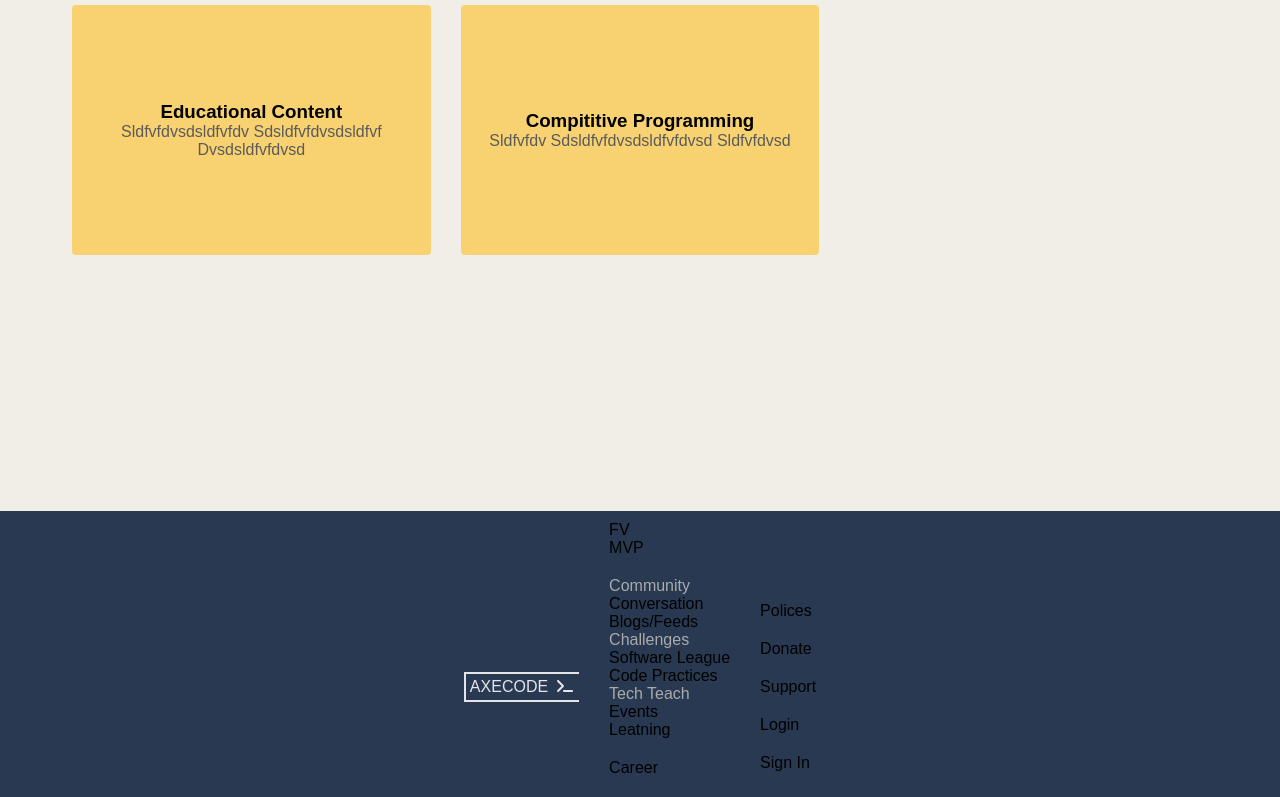
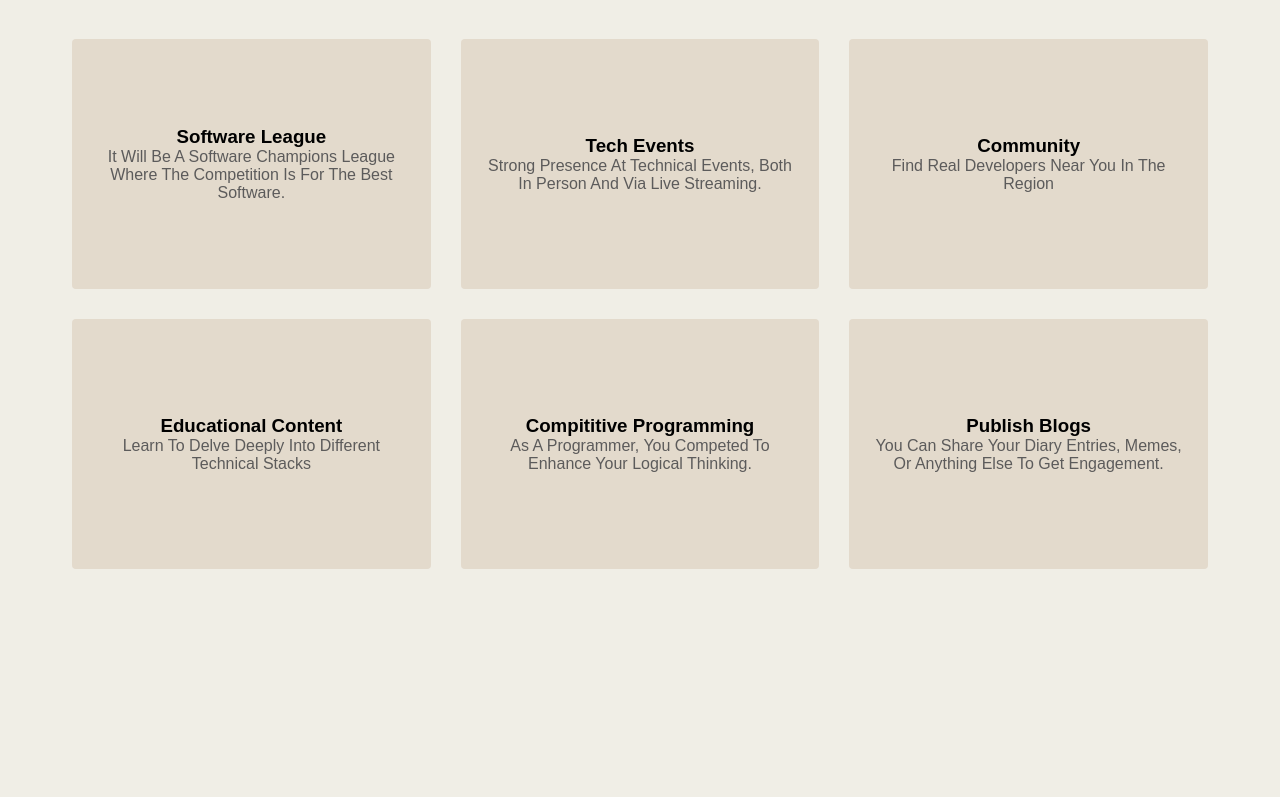
Before and after one commit to mohamed-ctrl878/axecode-demo, a React (Vite) app: page / in a window 1280 px wide. Shown: the part 1680-2477 px from the top of the page. Built offline with nearby package versions, Linux system fonts and the light colour scheme; a web font is replaced by a local one.

Commit message:
feature content

```diff
--- a/src/index.css
+++ b/src/index.css
@@ -68,7 +68,7 @@ ul {
   justify-content: center;
   align-items: center;
   flex-direction: column;
-  padding-top: 24rem;
+  padding-top: 30rem !important;
 
   gap: 1rem;
 }
@@ -155,7 +155,7 @@ display: none;
   }
 }
 header {
-  position: fixed;
+  position: fixed !important;
   height: 70px;
   width: 100%;
   background-color: var(--main-bg-color);
@@ -294,7 +294,7 @@ header .toggle-btn {
     min-height: 250px;
     padding: 20px;
     border-radius: 4px;
-    background-color: rgba(250, 203, 85, 0.808);
+    background-color:#e3dacc;
     display: flex;
     align-items: center;
     justify-content: center;
@@ -461,7 +461,7 @@ header .toggle-btn {
   header nav ul > div > span,
   header nav ul > li a {
     height: auto;
-    padding: 10px 0;
+    padding: 5px 0;
   }
   header nav ul .arrow-icon {
     display: none;
@@ -507,7 +507,7 @@ header .toggle-btn {
     width: 100%;
     height: auto;
     opacity: 1;
-    padding: 10px;
+    padding: 5px;
     box-shadow: none;
   }
 
--- a/src/model/data/cartsData2.json
+++ b/src/model/data/cartsData2.json
@@ -1,23 +1,26 @@
 [
     {
         "headline": "software league",
-        "paragraph": "sldfvfd vsdsldfvfdvsdsldfvfdvsdsldfvfd vsdsldfvfdvsd"
+        "paragraph": "It will be a software champions league where the competition is for the best software."
     },
     {
         "headline": "tech events",
-        "paragraph": "ldfkvsdmk"
+        "paragraph": "Strong presence at technical events, both in person and via live streaming."
     },
     {
         "headline": "community",
-        "paragraph": ";sldfvfdvsd"
+        "paragraph": "Find real developers near you in the region"
     },
     {
         "headline": "educational content",
-        "paragraph": "sldfvfdvsdsldfvfdv sdsldfvfdvsdsldfvf dvsdsldfvfdvsd"
+        "paragraph": "Learn to delve deeply into different technical stacks"
     },
-
     {
         "headline": "compititive programming",
-        "paragraph": "sldfvfdv sdsldfvfdvsdsldfvfdvsd sldfvfdvsd"
+        "paragraph": "As a programmer, you competed to enhance your logical thinking."
+    },
+    {
+        "headline": "Publish blogs",
+        "paragraph": "You can share your diary entries, memes, or anything else to get engagement."
     }
 ]
--- a/src/model/data/nav.json
+++ b/src/model/data/nav.json
@@ -68,7 +68,7 @@
                     {
                         "id": 2,
                         "path": "/learning",
-                        "linkName": "leatning"
+                        "linkName": "learning"
                     }
                 ]
             }
```
Also changed, not shown: src/model/data/FV.json (added, +8 -0 lines).
